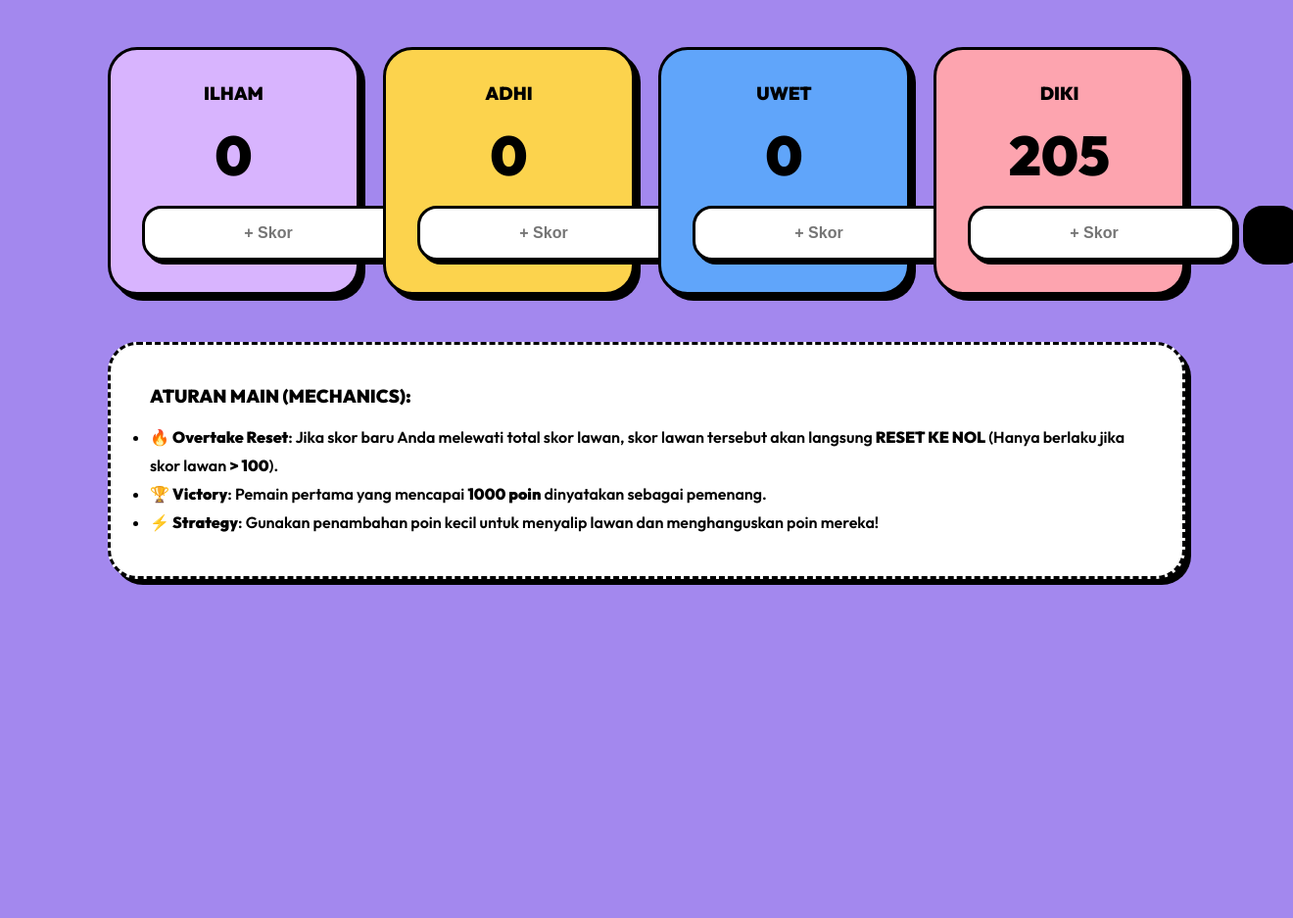
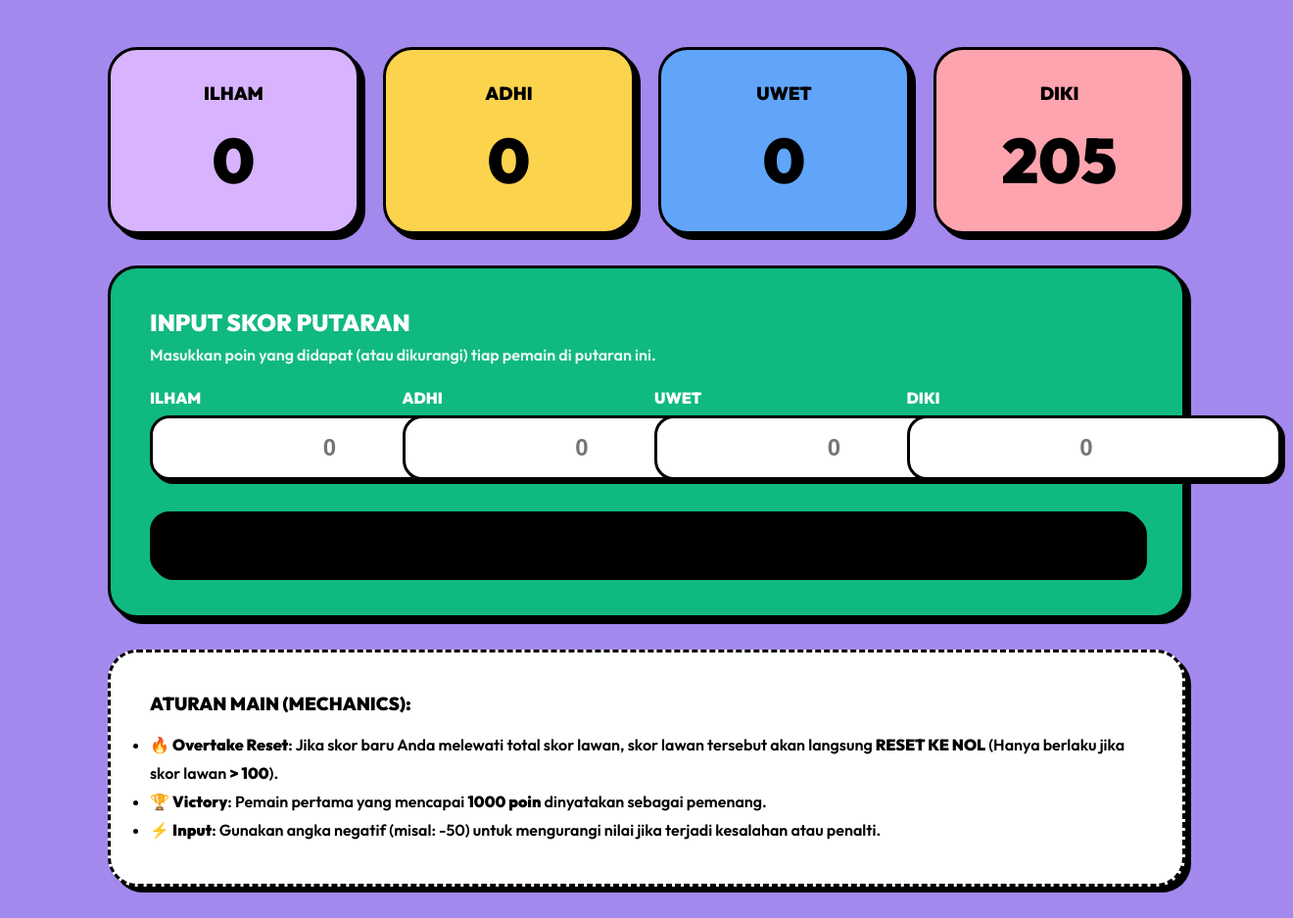
Before and after one commit to ilhamtaufiq/spm-am, a FastAPI app: page /remi/1 in a window 1320 px wide. Shown: the part 113-1050 px from the top of the page at 98% size. Before the commit the page ends 710 px from the top, so only its background shows below. Run offline with FastAPI, Linux system fonts and the light colour scheme; the visitor is signed in with stand-in values (Sample User, id 1).

Commit message:
UX Fix: Unified round update form for Remi Counter

```diff
--- a/main.py
+++ b/main.py
@@ -181,6 +181,36 @@ async def remi_update_score(request: Request, game_id: int, player_id: int = For
     db.commit()
     return RedirectResponse(url=f"/remi/{game_id}", status_code=303)
 
+@app.post("/remi/{game_id}/round")
+async def remi_update_round(request: Request, game_id: int, db: Session = Depends(get_db)):
+    if not get_current_user(request): return RedirectResponse(url="/login")
+    game = db.query(RemiGame).filter(RemiGame.id == game_id).first()
+    if not game or not game.is_active: return RedirectResponse(url=f"/remi/{game_id}")
+
+    form_data = await request.form()
+    players = db.query(RemiPlayer).filter(RemiPlayer.game_id == game_id).all()
+
+    for player in players:
+        added_points = int(form_data.get(f"p_{player.id}") or 0)
+        if added_points == 0: continue
+
+        current_score = player.total_score
+        new_score = current_score + added_points
+
+        # Overtake Logic: Berlaku per individu saat skornya diupdate
+        others = db.query(RemiPlayer).filter(RemiPlayer.game_id == game_id, RemiPlayer.id != player.id).all()
+        for other in others:
+            if other.total_score > 100 and current_score < other.total_score <= new_score:
+                other.total_score = 0
+
+        player.total_score = new_score
+        if player.total_score >= 1000:
+            game.is_active = 0
+            game.winner_name = player.name
+
+    db.commit()
+    return RedirectResponse(url=f"/remi/{game_id}", status_code=303)
+
 if __name__ == "__main__":
     import uvicorn
     uvicorn.run("main:app", host="0.0.0.0", port=8000, reload=True)
--- a/templates/remi_game.html
+++ b/templates/remi_game.html
@@ -11,7 +11,7 @@
             display: grid;
             grid-template-columns: repeat(auto-fit, minmax(200px, 1fr));
             gap: 1.5rem;
-            margin-bottom: 3rem;
+            margin-bottom: 2rem;
         }
         .player-card {
             text-align: center;
@@ -19,22 +19,15 @@
             position: relative;
         }
         .player-card .score {
-            font-size: 3.5rem;
+            font-size: 4rem;
             font-weight: 900;
-            margin: 1rem 0;
+            margin-top: 1rem;
         }
-        .overtake-alert {
-            position: absolute;
-            top: -10px;
-            left: 50%;
-            transform: translateX(-50%);
-            background: #ff5c5c;
-            color: white;
-            padding: 4px 12px;
-            border: 2px solid #000;
-            font-weight: 900;
-            font-size: 0.7rem;
-            white-space: nowrap;
+        .round-form-grid {
+            display: grid;
+            grid-template-columns: repeat(auto-fit, minmax(180px, 1fr));
+            gap: 1rem;
+            margin-top: 1.5rem;
         }
     </style>
 </head>
@@ -59,24 +52,35 @@
             <div class="card player-card" style="background: {{ ['#d8b4fe', '#fcd34d', '#60a5fa', '#fda4af'][loop.index0] }};">
                 <h3 style="font-weight: 900; text-transform: uppercase;">{{ player.name }}</h3>
                 <div class="score">{{ player.total_score }}</div>
-
-                {% if game.is_active %}
-                <form action="/remi/{{ game.id }}/update" method="post" style="display: flex; gap: 0.5rem; margin-top: 1rem;">
-                    <input type="hidden" name="player_id" value="{{ player.id }}">
-                    <input type="number" name="added_points" placeholder="+ Skor" class="form-input" style="background: white; text-align: center; font-weight: 900;" required>
-                    <button type="submit" class="btn btn-primary" style="padding: 0 1rem; background: black;">OK</button>
-                </form>
-                {% endif %}
             </div>
             {% endfor %}
         </div>
 
-        <div class="card" style="background: #ffffff; border-style: dashed;">
+        {% if game.is_active %}
+        <div class="card" style="background: #10b981; border-color: #000;">
+            <h2 style="font-weight: 900; color: white; margin-bottom: 0.5rem;">INPUT SKOR PUTARAN</h2>
+            <p style="color: white; font-weight: 600; opacity: 0.9;">Masukkan poin yang didapat (atau dikurangi) tiap pemain di putaran ini.</p>
+
+            <form action="/remi/{{ game.id }}/round" method="post">
+                <div class="round-form-grid">
+                    {% for player in players %}
+                    <div class="form-group">
+                        <label style="color: white; font-weight: 900; display: block; margin-bottom: 0.5rem; text-transform: uppercase;">{{ player.name }}</label>
+                        <input type="number" name="p_{{ player.id }}" placeholder="0" class="form-input" style="background: white; text-align: center; font-weight: 900; font-size: 1.5rem;">
+                    </div>
+                    {% endfor %}
+                </div>
+                <button type="submit" class="btn btn-primary" style="margin-top: 2rem; width: 100%; font-size: 1.5rem; background: black;">SIMPAN PUTARAN SEKARANG</button>
+            </form>
+        </div>
+        {% endif %}
+
+        <div class="card" style="background: #ffffff; border-style: dashed; margin-top: 2rem;">
             <h3 style="font-weight: 900; margin-bottom: 1rem;">ATURAN MAIN (MECHANICS):</h3>
             <ul style="font-weight: 600; line-height: 1.8;">
                 <li>🔥 <strong>Overtake Reset</strong>: Jika skor baru Anda melewati total skor lawan, skor lawan tersebut akan langsung <strong>RESET KE NOL</strong> (Hanya berlaku jika skor lawan <strong>> 100</strong>).</li>
                 <li>🏆 <strong>Victory</strong>: Pemain pertama yang mencapai <strong>1000 poin</strong> dinyatakan sebagai pemenang.</li>
-                <li>⚡ <strong>Strategy</strong>: Gunakan penambahan poin kecil untuk menyalip lawan dan menghanguskan poin mereka!</li>
+                <li>⚡ <strong>Input</strong>: Gunakan angka negatif (misal: -50) untuk mengurangi nilai jika terjadi kesalahan atau penalti.</li>
             </ul>
         </div>
     </div>
```
Also changed, not shown: spm_am.db.
